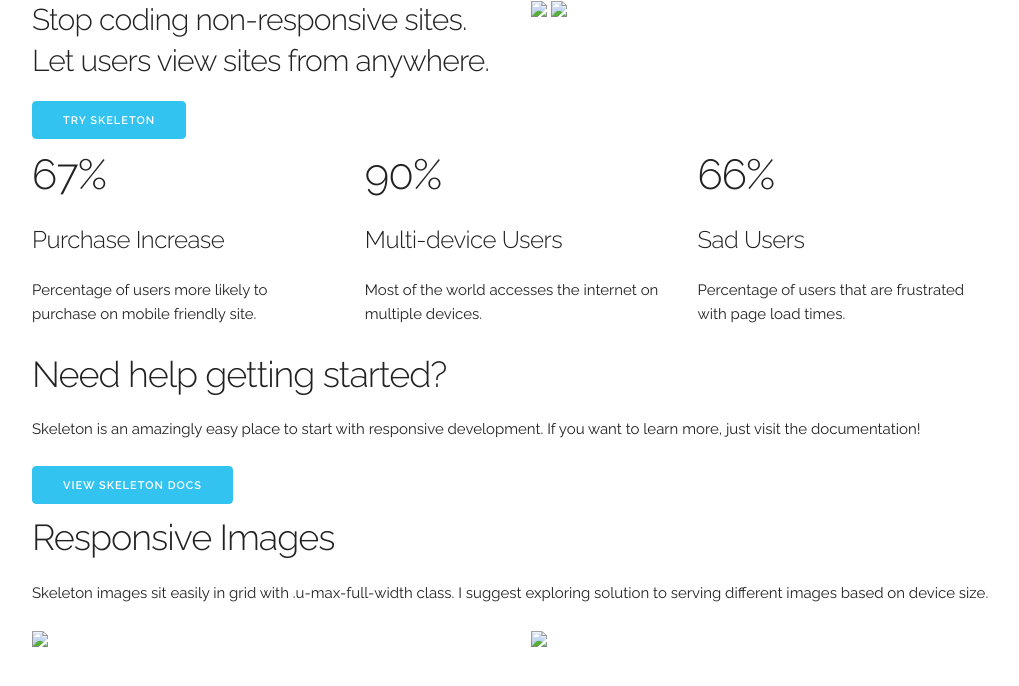
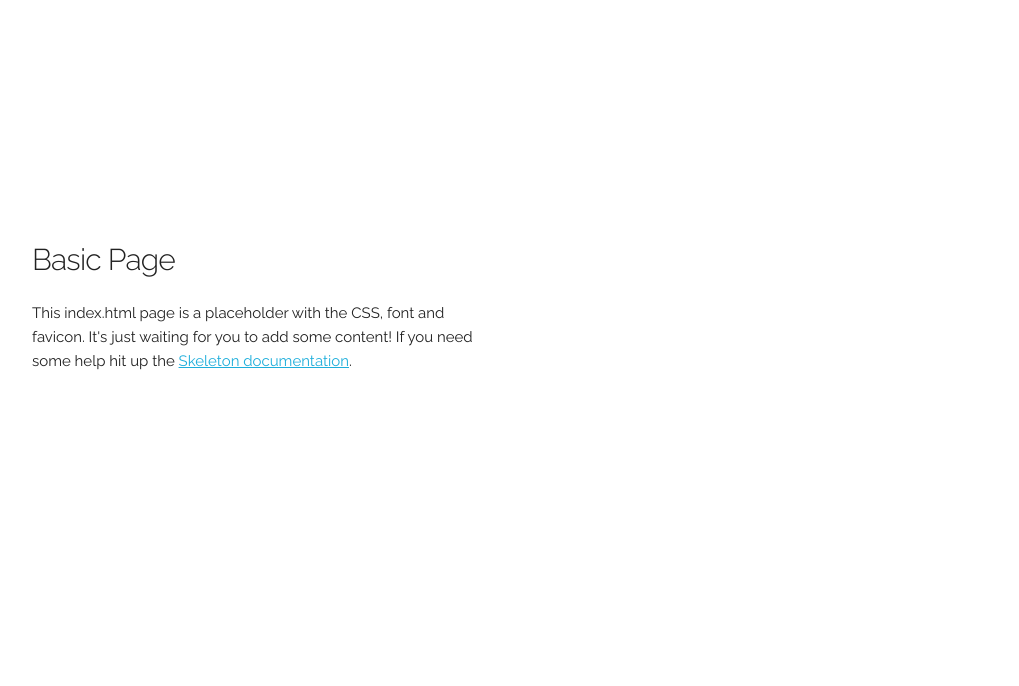
Before and after one commit to brandoncornel/FirstWorldProblems, a plain HTML site: page index.html in a window 1280 px wide. Shown: the whole page, without its empty margins (128-1147 px from the left). Drawn offline with nearby package versions, Linux system fonts and the light colour scheme; files that its build step writes are made by us from their sources.

Commit message:
Random fix

```diff
--- a/index.html
+++ b/index.html
@@ -2,105 +2,36 @@
 <html lang="en">
 <head>
 
-  <!-- Basic Page Needs
-  –––––––––––––––––––––––––––––––––––––––––––––––––– -->
+
   <meta charset="utf-8">
-  <title>Skeleton: Responsive CSS Boilerplate</title>
+  <title>Your page title here :)</title>
   <meta name="description" content="">
   <meta name="author" content="">
 
-  <!-- Mobile Specific Metas
-  –––––––––––––––––––––––––––––––––––––––––––––––––– -->
+
   <meta name="viewport" content="width=device-width, initial-scale=1">
 
-  <!-- FONT
-  –––––––––––––––––––––––––––––––––––––––––––––––––– -->
-  <link href='//fonts.googleapis.com/css?family=Raleway:400,300,600' rel='stylesheet' type='text/css'>
+  <link href="//fonts.googleapis.com/css?family=Raleway:400,300,600" rel="stylesheet" type="text/css">
 
-  <!-- CSS
-  –––––––––––––––––––––––––––––––––––––––––––––––––– -->
-  <link rel="stylesheet" href="../../dist/css/normalize.css">
-  <link rel="stylesheet" href="../../dist/css/skeleton.css">
-  <link rel="stylesheet" href="css/custom.css">
+  <link rel="stylesheet" href="css/normalize.css">
+  <link rel="stylesheet" href="css/skeleton.css">
 
-  <!-- Scripts
-  –––––––––––––––––––––––––––––––––––––––––––––––––– -->
-  <script src="//ajax.googleapis.com/ajax/libs/jquery/2.1.1/jquery.min.js"></script>
 
-  <!-- Favicon
-  –––––––––––––––––––––––––––––––––––––––––––––––––– -->
-  <link rel="icon" type="image/png" href="../../dist/images/favicon.png">
+  <link rel="icon" type="image/png" href="images/favicon.png">
 
 </head>
 <body>
 
-<!-- Primary Page Layout
-–––––––––––––––––––––––––––––––––––––––––––––––––– -->
 
-<div class="section hero">
   <div class="container">
     <div class="row">
-      <div class="one-half column">
-        <h4 class="hero-heading">Stop coding non-responsive sites. Let users view sites from anywhere.</h4>
-        <a class="button button-primary" href="http://getskeleton.com">Try Skeleton</a>
-      </div>
-      <div class="one-half column phones">
-        <img class="phone" src="images/iphone.png">
-        <img class="phone" src="images/iphone.png">
+      <div class="one-half column" style="margin-top: 25%">
+        <h4>Basic Page</h4>
+        <p>This index.html page is a placeholder with the CSS, font and favicon. It's just waiting for you to add some content! If you need some help hit up the <a href="http://www.getskeleton.com">Skeleton documentation</a>.</p>
       </div>
     </div>
   </div>
-</div>
-
-<div class="section values">
-  <div class="container">
-    <div class="row">
-      <div class="one-third column value">
-        <h2 class="value-multiplier">67%</h2>
-        <h5 class="value-heading">Purchase Increase</h5>
-        <p class="value-description">Percentage of users more likely to purchase on mobile friendly site.</p>
-      </div>
-      <div class="one-third column value">
-        <h2 class="value-multiplier">90%</h2>
-        <h5 class="value-heading">Multi-device Users</h5>
-        <p class="value-description">Most of the world accesses the internet on multiple devices.</p>
-      </div>
-      <div class="one-third column value">
-        <h2 class="value-multiplier">66%</h2>
-        <h5 class="value-heading">Sad Users</h5>
-        <p class="value-description">Percentage of users that are frustrated with page load times.</p>
-      </div>
-    </div>
-  </div>
-</div>
-
-<div class="section get-help">
-  <div class="container">
-    <h3 class="section-heading">Need help getting started?</h3>
-    <p class="section-description">Skeleton is an amazingly easy place to start with responsive development. If you want to learn more, just visit the documentation!</p>
-    <a class="button button-primary" href="http://getskeleton.com">View Skeleton Docs</a>
-  </div>
-</div>
-
-<div class="section categories">
-  <div class="container">
-    <h3 class="section-heading">Responsive Images</h3>
-    <p class="section-description">Skeleton images sit easily in grid with .u-max-full-width class. I suggest exploring solution to serving different images based on device size.</p>
-    <div class="row">
-      <div class="one-half column category">
-        <img class="u-max-full-width" src="images/placeholder.png">
-      </div>
-      <div class="one-half column category">
-        <img class="u-max-full-width" src="images/placeholder.png">
-      </div>
-    </div>
-  </div>
-</div>
 
 
-
-
-<!-- End Document
-  –––––––––––––––––––––––––––––––––––––––––––––––––– -->
 </body>
 </html>
```
